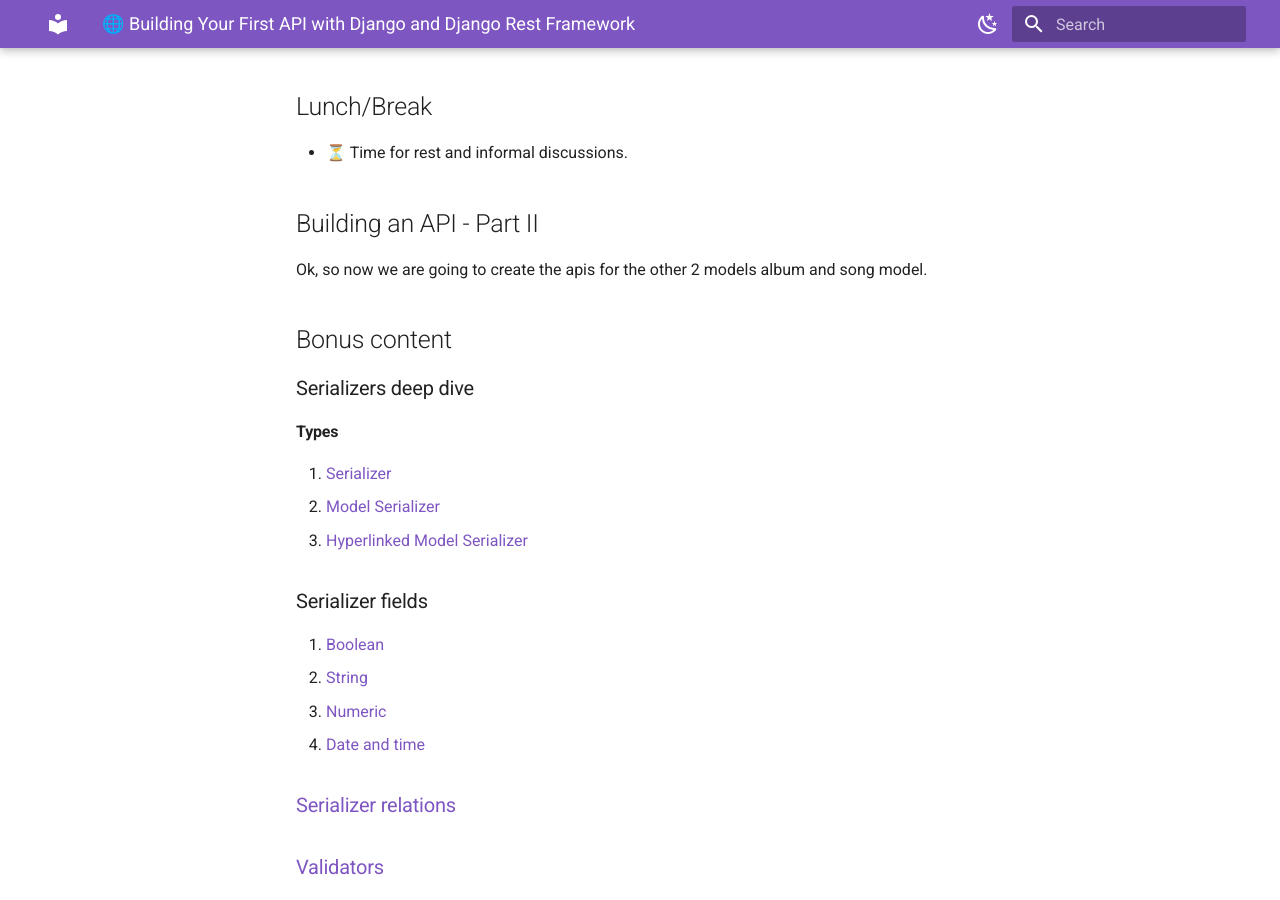
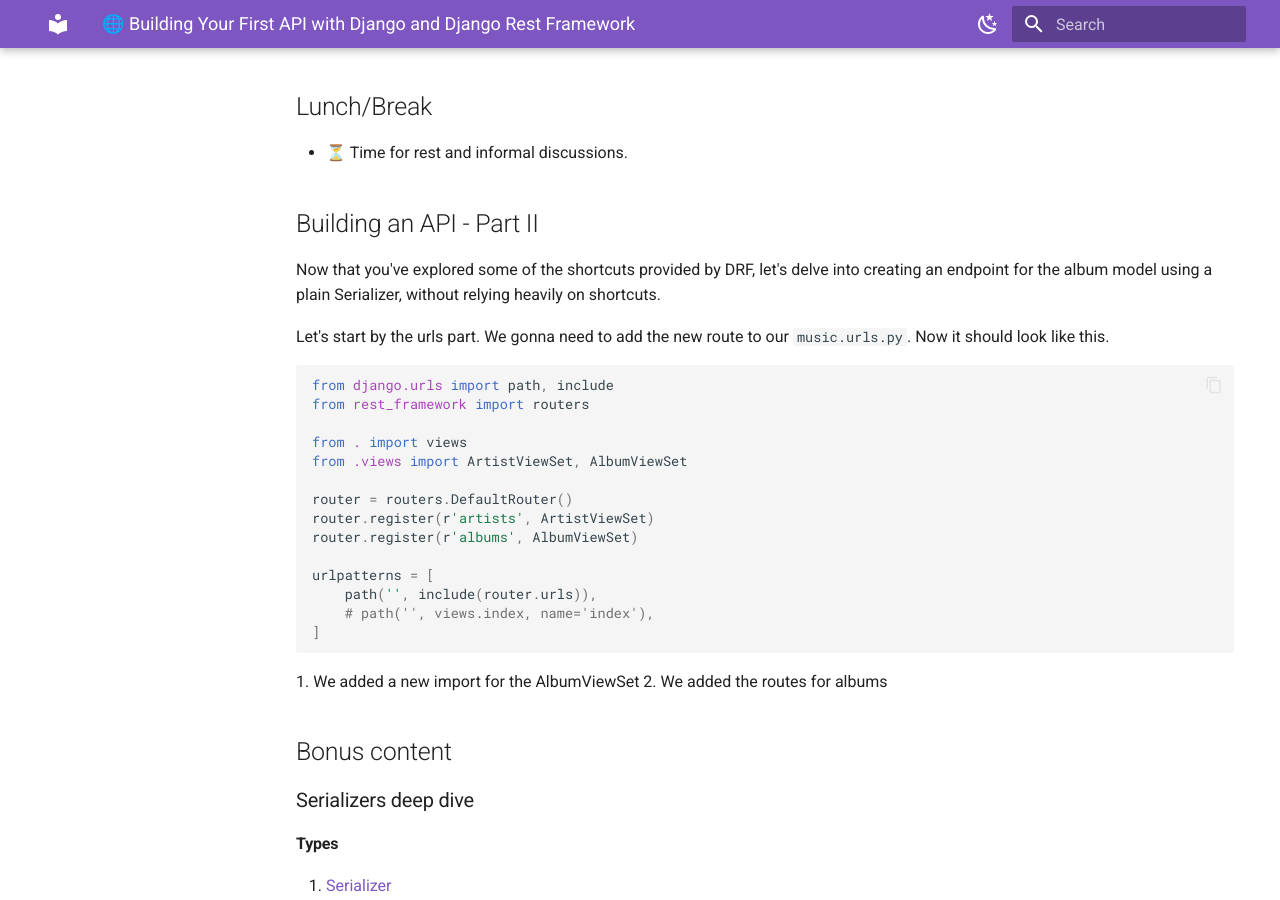
Before and after one commit to lipemorais/building-your-first-api-with-django-and-django-rest-framework, an MkDocs documentation site: the page built from docs/images/index.md, in a window 1280 px wide and 900 px high, scrolled down 7450 px. Built offline with MkDocs 1.6.1 and Material for MkDocs 9.7.7, drawn with Linux system fonts in a browser that asks for light colours.

Commit message:
Add new album endpoint in API documentation
Expanded the "Building an API - Part II" section in the documentation to include detailed steps for creating an endpoint for the album model. This includes modifications to the 'music.urls.py' file in order to add routing for the newly created AlbumViewSet.

````diff
--- a/docs/images/index.md
+++ b/docs/images/index.md
@@ -313,8 +313,30 @@
 - ⏳ Time for rest and informal discussions.
 
 ## Building an API - Part II
-Ok, so now we are going to create the apis for the other 2 models album and song model.
 
+
+Now that you've explored some of the shortcuts provided by DRF, let's delve into creating an endpoint for the album model using a plain Serializer, without relying heavily on shortcuts.
+
+Let's start by the urls part. We gonna need to add the new route to our `music.urls.py`. Now it should look like this.
+```python
+from django.urls import path, include
+from rest_framework import routers
+
+from . import views
+from .views import ArtistViewSet, AlbumViewSet
+
+router = routers.DefaultRouter()
+router.register(r'artists', ArtistViewSet)
+router.register(r'albums', AlbumViewSet)
+
+urlpatterns = [
+    path('', include(router.urls)),
+    # path('', views.index, name='index'),
+]
+
+```
+1. We added a new import for the AlbumViewSet
+2. We added the routes for albums
 ## Bonus content
 
 ### Serializers deep dive
````
Also changed, not shown: 1 other file.
